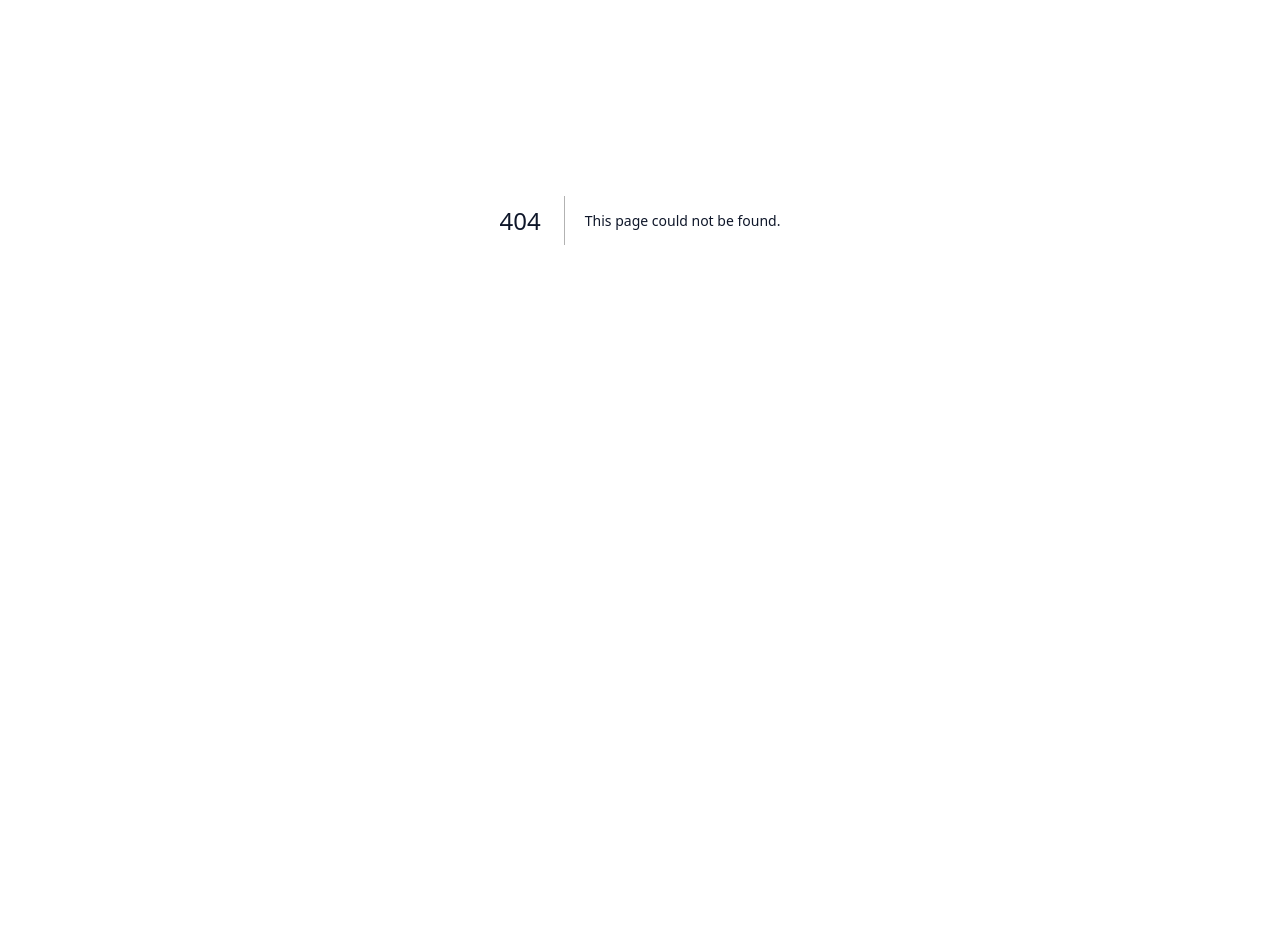
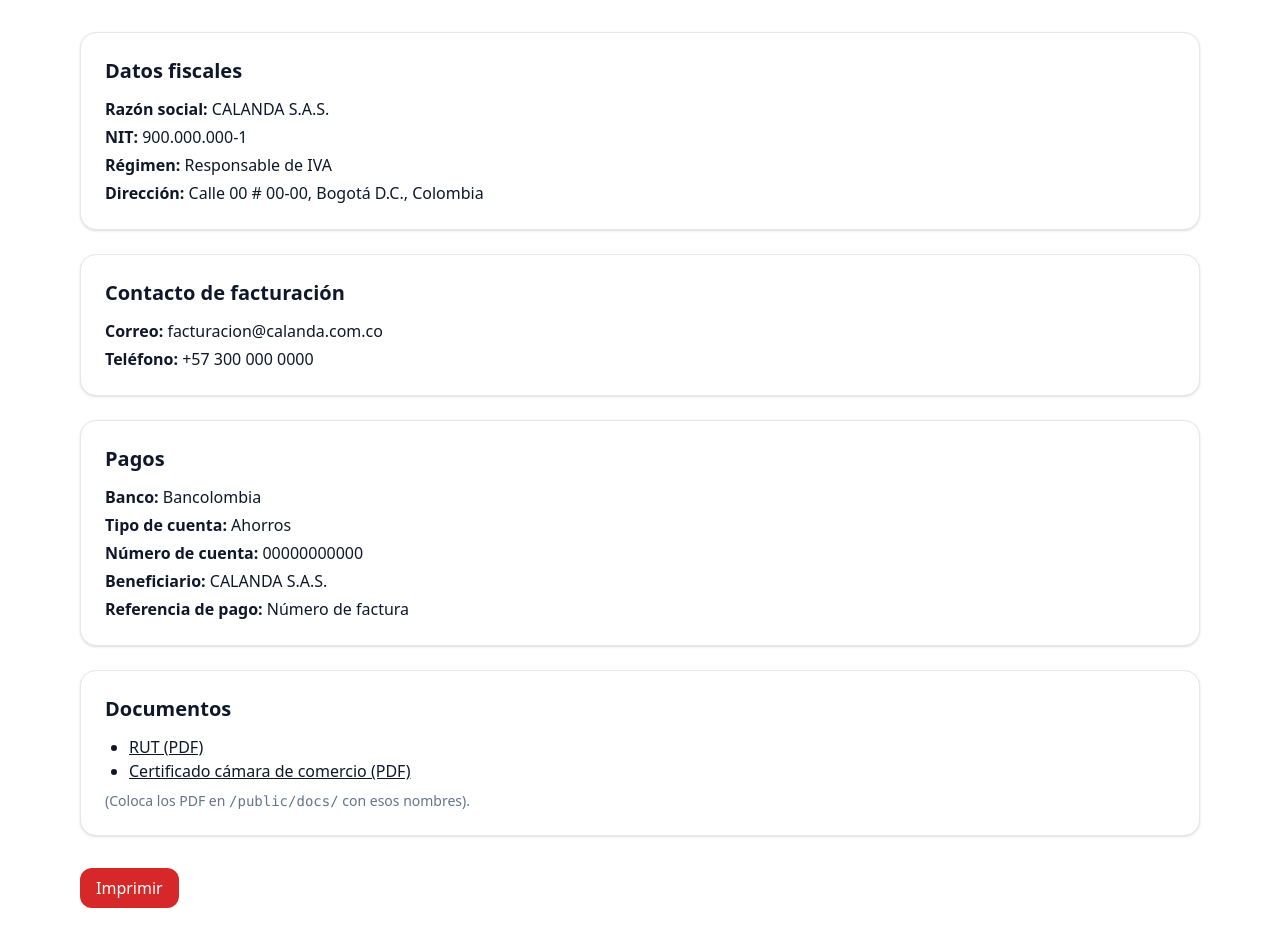
Before and after one commit to MiguelSamperS/Calanda-Website, a Next.js app: page /facturacion in a window 1280 px wide. Before the commit this address had no page. Shown: the part 180-1126 px from the top of the page. Before the commit the page ends 800 px from the top, so only its background shows below. Built offline with nearby package versions, Linux system fonts and the light colour scheme.

Commit message:
Create page.tsx

```diff
--- /dev/null
+++ b/app/facturacion/page.tsx
@@ -0,0 +1,77 @@
+import type { Metadata } from "next";
+
+export const metadata: Metadata = {
+  title: "Facturación | CALANDA",
+  description: "Información de facturación de CALANDA.",
+  robots: { index: false, follow: false }, // ❌ No indexar
+};
+
+export default function FacturacionPage() {
+  return (
+    <main className="min-h-screen bg-white text-slate-900">
+      <section className="container mx-auto max-w-3xl px-4 py-10 print:py-0">
+        {/* Encabezado */}
+        <header className="mb-8 print:mb-4">
+          <img src="/logo-horizontal.png" alt="CALANDA" className="h-16 w-auto mb-4" />
+          <h1 className="text-3xl font-semibold">Información de facturación</h1>
+          <p className="text-slate-600">
+            Datos para emisión de facturas electrónicas y pagos.
+          </p>
+        </header>
+
+        {/* Datos de facturación */}
+        <div className="space-y-6">
+          <section className="card p-6 print:shadow-none">
+            <h2 className="text-xl font-semibold mb-3">Datos fiscales</h2>
+            <ul className="space-y-1">
+              <li><strong>Razón social:</strong> CALANDA S.A.S.</li>
+              <li><strong>NIT:</strong> 900.000.000-1</li>
+              <li><strong>Régimen:</strong> Responsable de IVA</li>
+              <li><strong>Dirección:</strong> Calle 00 # 00-00, Bogotá D.C., Colombia</li>
+            </ul>
+          </section>
+
+          <section className="card p-6 print:shadow-none">
+            <h2 className="text-xl font-semibold mb-3">Contacto de facturación</h2>
+            <ul className="space-y-1">
+              <li><strong>Correo:</strong> facturacion@calanda.com.co</li>
+              <li><strong>Teléfono:</strong> +57 300 000 0000</li>
+            </ul>
+          </section>
+
+          <section className="card p-6 print:shadow-none">
+            <h2 className="text-xl font-semibold mb-3">Pagos</h2>
+            <ul className="space-y-1">
+              <li><strong>Banco:</strong> Bancolombia</li>
+              <li><strong>Tipo de cuenta:</strong> Ahorros</li>
+              <li><strong>Número de cuenta:</strong> 00000000000</li>
+              <li><strong>Beneficiario:</strong> CALANDA S.A.S.</li>
+              <li><strong>Referencia de pago:</strong> Número de factura</li>
+            </ul>
+          </section>
+
+          <section className="card p-6 print:shadow-none">
+            <h2 className="text-xl font-semibold mb-3">Documentos</h2>
+            <ul className="list-disc pl-6">
+              <li><a className="underline" href="/docs/RUT.pdf" target="_blank">RUT (PDF)</a></li>
+              <li><a className="underline" href="/docs/camara_comercio.pdf" target="_blank">Certificado cámara de comercio (PDF)</a></li>
+            </ul>
+            <p className="text-sm text-slate-500 mt-2">
+              (Coloca los PDF en <code>/public/docs/</code> con esos nombres).
+            </p>
+          </section>
+        </div>
+
+        {/* Botón imprimir (oculto en impresión) */}
+        <div className="mt-8 print:hidden">
+          <button
+            onClick={() => window.print()}
+            className="px-4 py-2 rounded-xl bg-calanda-red text-white"
+          >
+            Imprimir
+          </button>
+        </div>
+      </section>
+    </main>
+  );
+}
```
